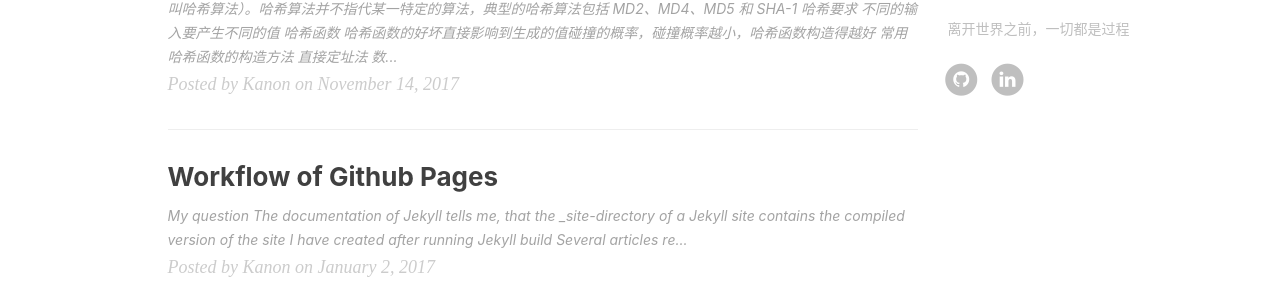
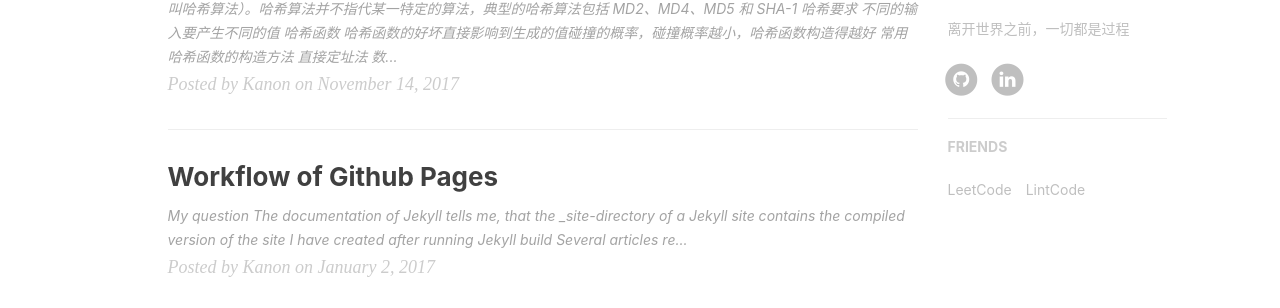
Before and after one commit to kanonjz/kanonjz.github.io, a Jekyll site: the page built from index.html, in a window 1280 px wide. Shown: the part 745-1053 px from the top of the page. Built offline with Jekyll 4.4.1, drawn with Linux system fonts in a browser that asks for light colours; nearby versions of some CDN libraries; the list of posts is cut into pages by our own code; comment, search, counter and statistics services are not loaded.

Commit message:
Update _config.yml

```diff
--- a/_config.yml
+++ b/_config.yml
@@ -3,8 +3,7 @@ title: Kanon Blog
 SEOTitle: Kanon Blog
 header-img: img/home-bg.jpg
 email: kanonjz@gmail.com
-description: "关于前端与设计、黑客与画家 | 黄玄，Web & Mobile Lover，Software Engineer，UX Designer | 这里是 @Hux黄玄 的个人博客，与你一起发现更大的世界。"
-keyword: "黄玄, Hux黄玄, Hux, 鬼栈, huxpro, @huxpro, 黄玄的博客, Hux Blog, 博客, 个人网站, 互联网, Web, JavaScript, 前端, 设计"
+description: "Kanon"
 url: "https://kanonjz.github.io"              # your host, for absolute URL
 baseurl: ""                             # for example, '/blog' if your blog hosted on 'host/blog'
 
@@ -60,8 +59,8 @@ netease_comment: false
 # ba_track_id: [your track id]
 
 # Google Analytics
-ga_track_id: 'UA-49627206-1'            # Format: UA-xxxxxx-xx
-ga_domain: huangxuan.me
+ga_track_id: ''            # Format: UA-xxxxxx-xx
+ga_domain:
 
 
 
@@ -81,3 +80,15 @@ featured-condition-size: 1              # A tag will be featured if the size of
 # Progressive Web Apps
 chrome-tab-theme-color: "#000000"
 service-worker: true
+
+# Friends
+friends: [
+    {
+        title: "LeetCode",
+        href: "https://leetcode.com/"
+    },
+    {
+        title: "LintCode",
+        href: "http://www.lintcode.com/zh-cn/problem/"
+    },
+]
```
